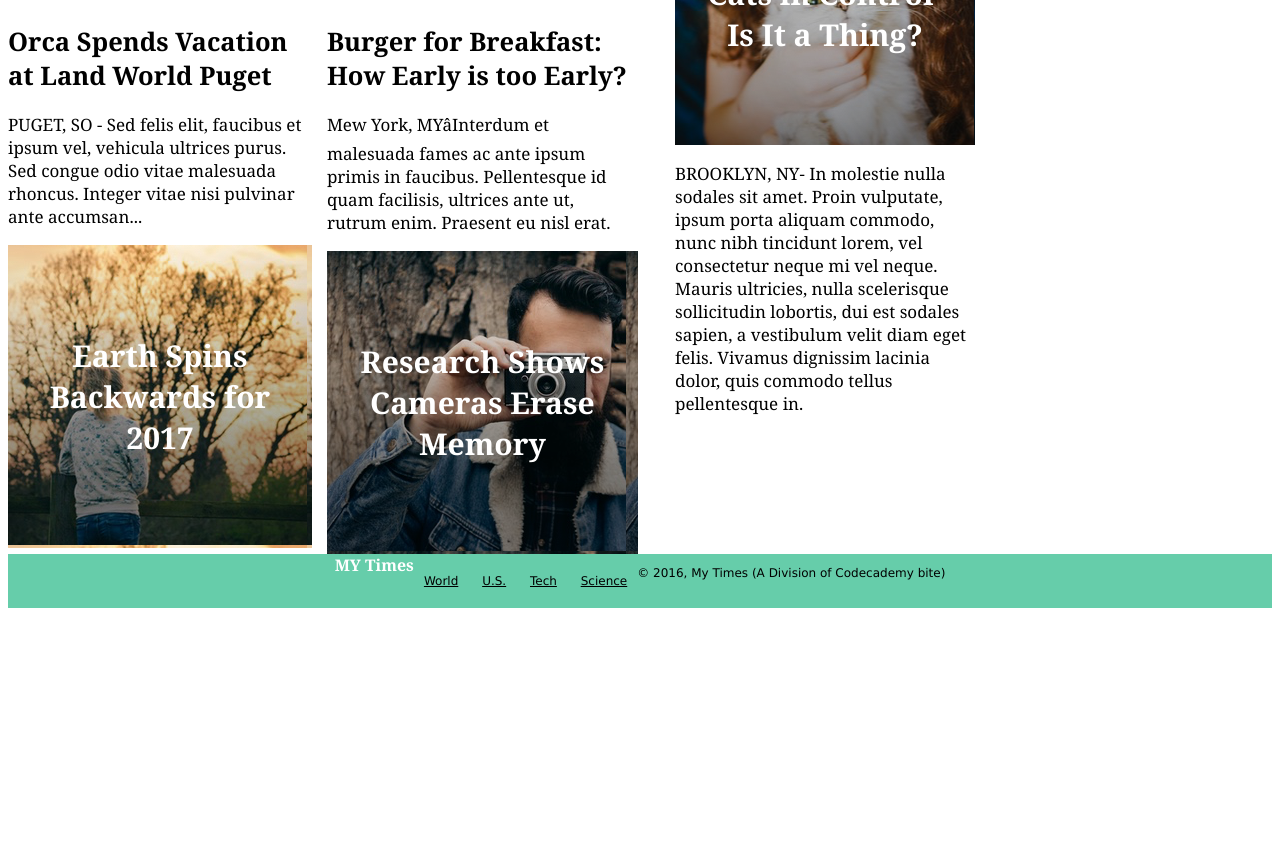
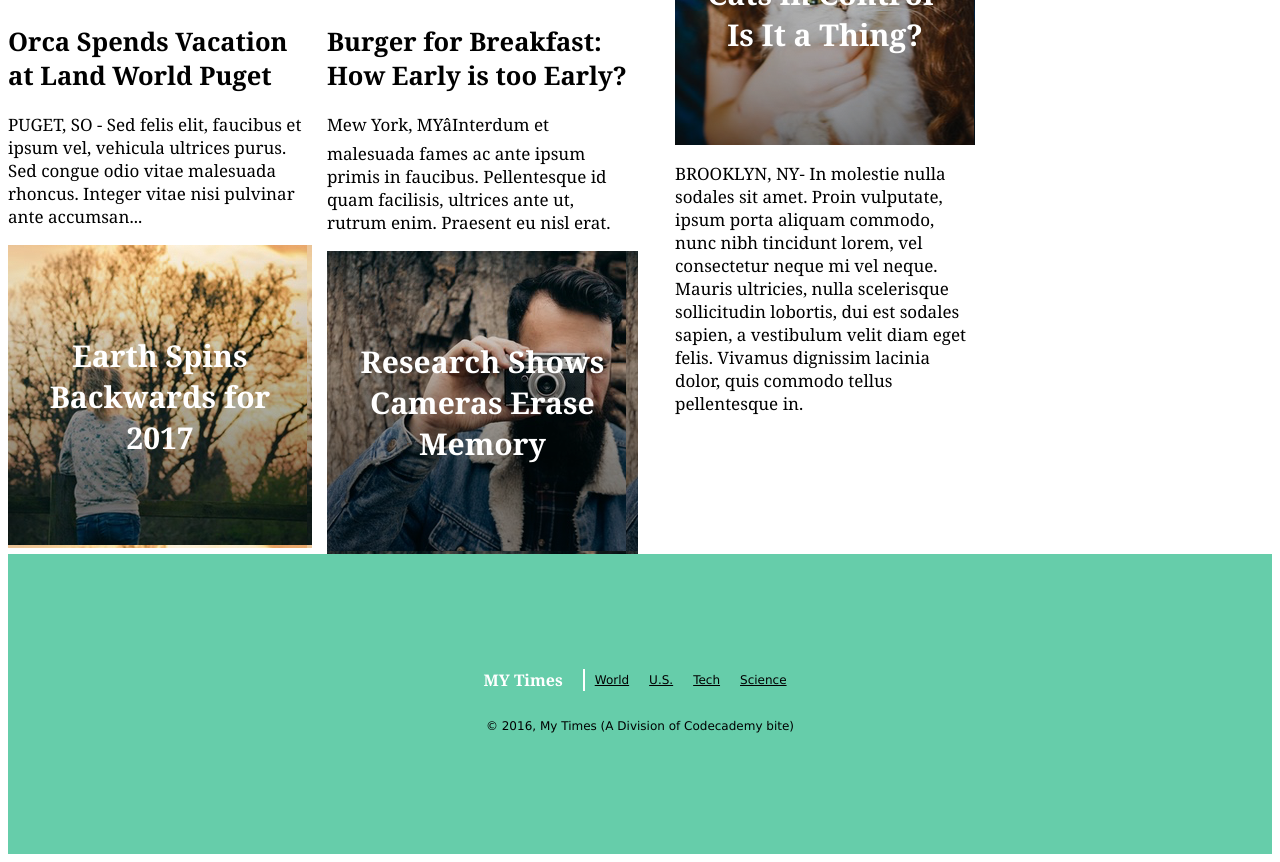
Before and after one commit to gopilla/MyTimes, a plain HTML site: page index.html in a window 1280 px wide. Shown: the part 739-1601 px from the top of the page. Before the commit the page ends 1355 px from the top, so only its background shows below. Drawn offline with Linux system fonts and the light colour scheme.

Commit message:
priject finished, footer corrected

```diff
--- a/index.html
+++ b/index.html
@@ -97,7 +97,7 @@
 
     </div>
     <footer>
-
+      <div class="upperfooter">
         <span class="logoMT">MY Times</span>
         <nav class="navfooter">
             <span>
@@ -113,9 +113,15 @@
               <a href="#">Science</a>
             </span>
           </nav>
+
+      </div>
+
+
+
           <div class="copyright">
             <p>© 2016, My Times (A Division of Codecademy bite)</p>
           </div>
+
 
     </footer>
 
--- a/resources/css/style.css
+++ b/resources/css/style.css
@@ -110,12 +110,12 @@ span.mainstory{
 
 }
 .leftitem{
-  display: flex;
+  display: inline-flex;
   flex-direction: column;
   padding-right: 15px;;
 }
 .rightitem{
-  display: flex;
+  display: inline-flex;
   flex-direction: column;
 }
 
@@ -135,28 +135,44 @@ span.mainstory{
   color: DimGray;
 }
 footer{
-  display: flex;
   justify-content: center;
   align-content: center;
+  flex-direction: row;
   background-color: MediumAquamarine;
   margin: auto;
   font-family: Verdana;
   font-size: 12px;
+  height: 300px;
+  width: 100%;
+
+}
+.upperfooter{
+  display: flex;
+  justify-content: center;
+  align-items: center;
 }
 .logoMT{
+  display: inline-flex;
   font-family: Georgia;
   font-size: 16px;
   font-weight: bold;
   color: white;
+
+  padding-right: 20px;
+  border-right: 2px solid white;
 }
 .navfooter{
-  display: inline-block;
-  justify-content: space-around;
-  align-content: center;
+  display: inline-flex;
+
 }
 .navfooter a{
   color: black;
 }
 .copyright{
-  display: block;
+  display: flex;
+  justify-content: center;
+  align-content: center;
 }
+.copyright p  {
+  height: 25px;
+}
```
Lines whose indentation alone changed are shown as unchanged.
